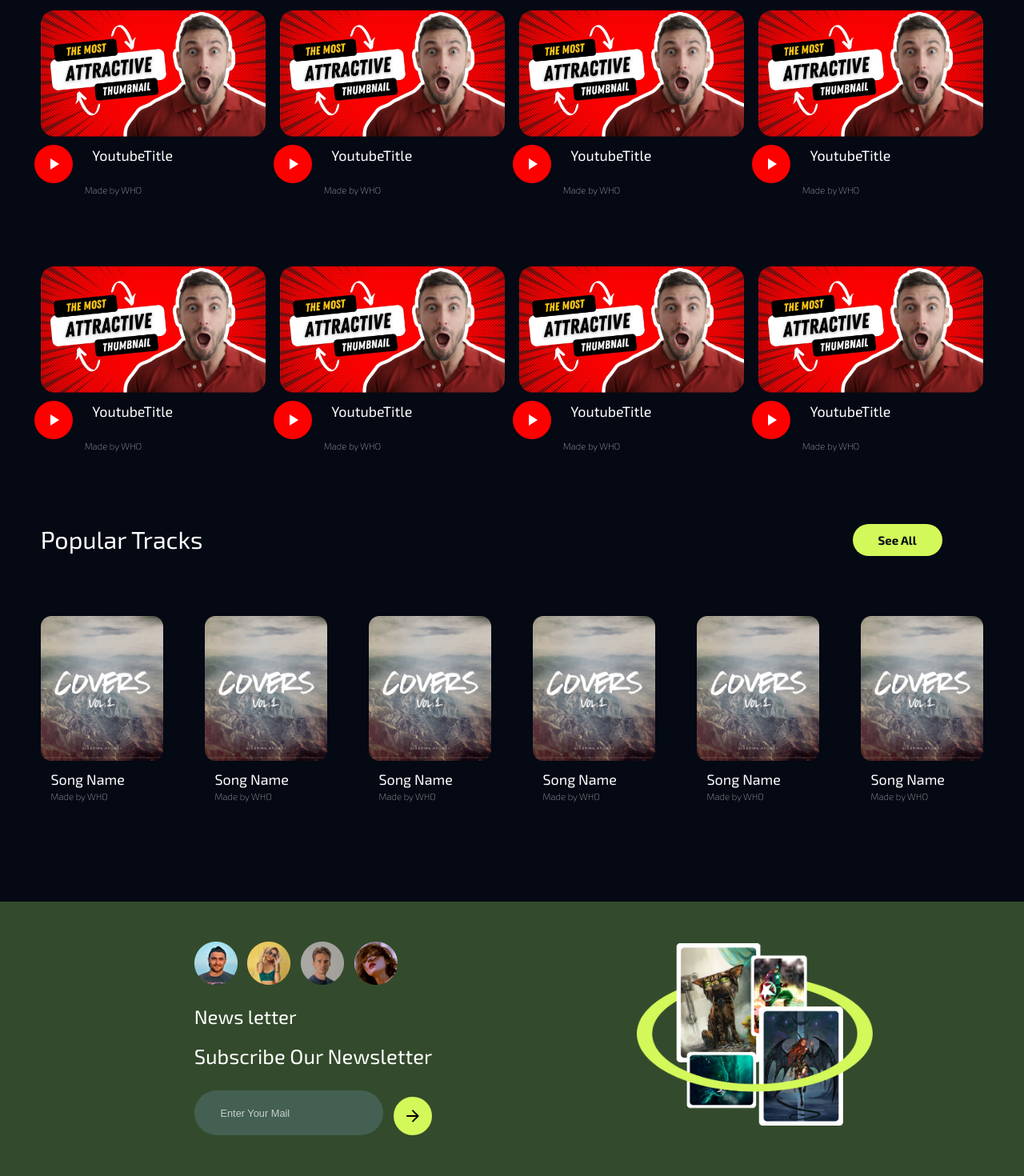
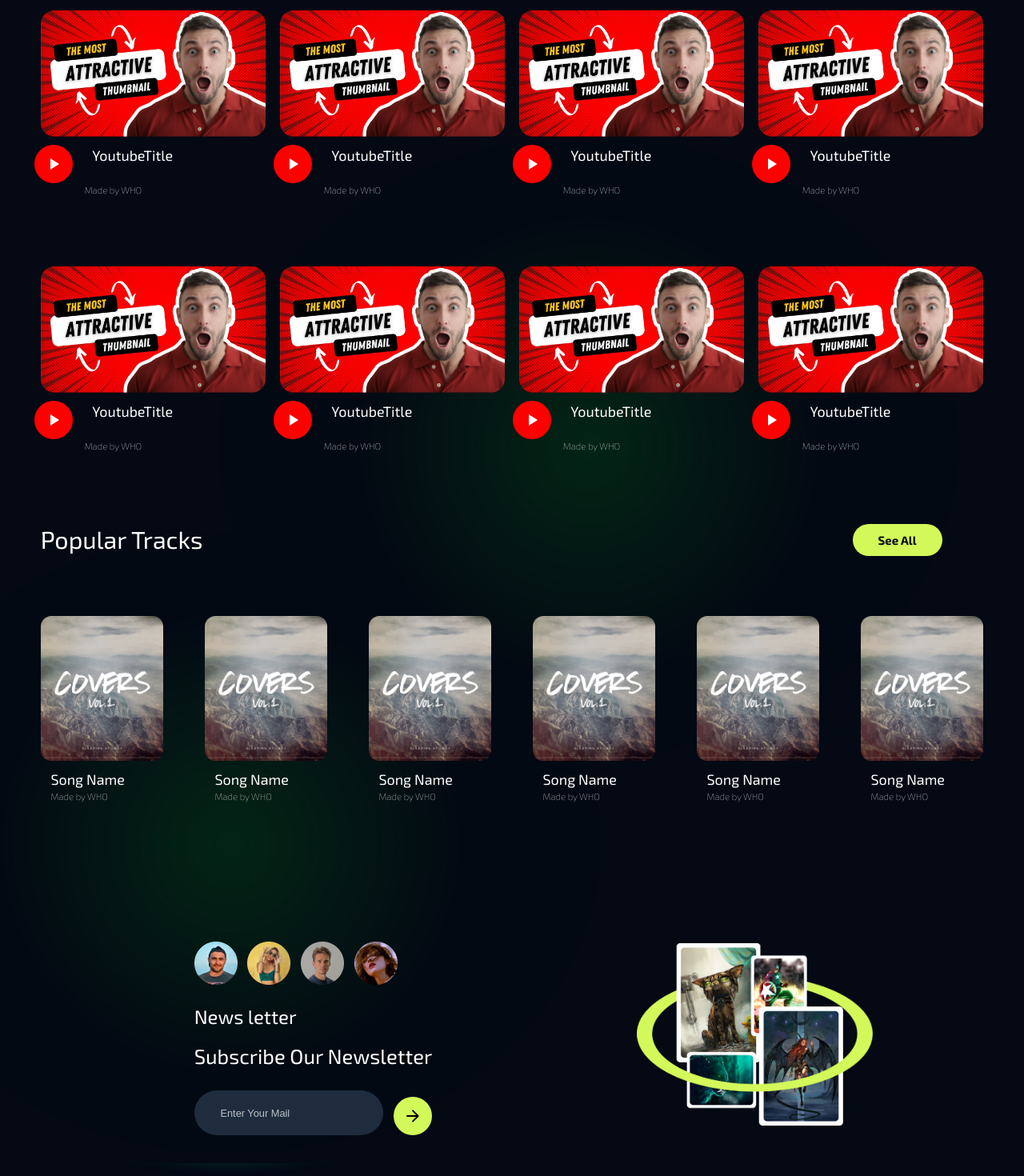
Before and after one commit to UOA-CS732-SE750-Students-2024/project-group-noble-nightingales, a React (Vite) app in the folder frontend/frontend/: page /explore in a window 1280 px wide. Shown: the part 1986-3456 px from the top of the page at 80% size. Built offline with nearby package versions, Linux system fonts and the light colour scheme.

Commit message:
finish the explore page

```diff
--- /dev/null
+++ b/frontend/frontend/src/Components/BallStatic/Ball.jsx
@@ -0,0 +1,10 @@
+
+import './BallCSS/Ball.css'
+export default function Ball() {
+  return (
+    <div >
+         <div className="staticBall"></div>
+    </div>
+
+  )
+}
--- /dev/null
+++ b/frontend/frontend/src/Components/BallStatic/BallCSS/Ball.css
@@ -0,0 +1,45 @@
+
+   .staticBall  {
+    position: absolute;
+    width: 1000px;
+    height: 1000px;
+    border-radius: 50%;
+    background-image: radial-gradient(circle at center, rgb(89, 207, 180) 0%, rgba(2, 68, 52, 0.7) 50%, rgba(0, 0, 0, 0) 300%);
+    overflow: hidden;
+    opacity: 40%;
+    filter: blur(8px);
+    overflow: hidden;
+    mix-blend-mode: hard-light;
+    right:65%;
+    top:20%;
+    z-index: 1;
+    pointer-events: none;
+  }
+
+
+  .staticBall ::before,
+  .staticBall ::after {
+    content: '';
+    position: absolute;
+    top: 50%;
+    left: 50%;
+    display: block;
+    width: 300%;
+    height: 300%;
+    border-radius: 50%;
+    transform: translate(-50%, -50%);
+    background-image: inherit;
+
+  }
+
+  .staticBall ::before {
+    z-index: -1;
+    filter: blur(40px);
+    opacity: 0.6;
+  }
+
+  .staticBall::after {
+    z-index: -2;
+    filter: blur(80px);
+    opacity: 0.2;
+  }
--- a/frontend/frontend/src/Components/Explore/AIRow/AIRowCSS/AIRow.css
+++ b/frontend/frontend/src/Components/Explore/AIRow/AIRowCSS/AIRow.css
@@ -1,9 +1,12 @@
 .AIRowContainer{
+    position: relative;
     display: flex;
     flex-direction: row;
     font-size: 2vw;
     padding: 6.33vh ;
     margin-left: 5vw;
+    z-index: 2;
+
 }
 .AIRowContainer .rightPicture{
     margin-left: 3vw; /*change the picture to the right gap with text*/
@@ -11,6 +14,7 @@
 .AIRowContainer .rightPicture img{
     width:60vw;
     height:60vh;
+
 }
 .AIRowContainer .leftAI{
     display: flex;
--- a/frontend/frontend/src/Components/Explore/SpotifyRow/SpotifyRowCSS/SpotifyRow.css
+++ b/frontend/frontend/src/Components/Explore/SpotifyRow/SpotifyRowCSS/SpotifyRow.css
@@ -5,6 +5,8 @@
     padding: 6.33vh ;
     padding-top: 3.6vh;
     height:40vh;
+    position: relative;
+    z-index: 2;
 }
 .SpotifyRowContainer .sectionTitleList{
     display: flex;
--- a/frontend/frontend/src/Components/Explore/SubscribeRow/SubscribeRowCSS/SubscribeRow.css
+++ b/frontend/frontend/src/Components/Explore/SubscribeRow/SubscribeRowCSS/SubscribeRow.css
@@ -4,8 +4,12 @@
     align-items: center;
     font-size: 2vw;
     padding: 6.33vh ;
-    background-color: #334b2c;
     margin-top: 13vh;
+    position: relative;
+    z-index: 2;
+    padding-bottom: 0;
+    margin-bottom: 0;
+
 
 }
 .SubscribeRowContainer .leftSub .leftList{
--- a/frontend/frontend/src/Components/Explore/YoutubeRow/YoutubeCSS/Youtube.css
+++ b/frontend/frontend/src/Components/Explore/YoutubeRow/YoutubeCSS/Youtube.css
@@ -1,9 +1,11 @@
  .YoutubeRowContainer{
+    position: relative;
     display: flex;
     flex-direction: column;
     font-size: 2vw;
     padding: 6.33vh ;
     padding-top: 0;
+    z-index: 2;
 
 }
 .YoutubeRowContainer .sectionTitleList{
--- a/frontend/frontend/src/Pages/ExplorePage/Explore.jsx
+++ b/frontend/frontend/src/Pages/ExplorePage/Explore.jsx
@@ -1,17 +1,18 @@
 
 import './ExploreCSS/Explore.css'
 import { Outlet } from 'react-router-dom'
-import Ball from '../../Components/Ball/Ball'
+import BallDynamic from '../../Components/BallDynamic/Ball'
 import IntroRow from '../../Components/Explore/IntroRow/IntroRow'
 import PictureRow from "../../Components/Explore/PictureSecondRow/PictureRow"
 import AIRow from '../../Components/Explore/AIRow/AIRow'
 import YoutubeRow from '../../Components/Explore/YoutubeRow/YoutubeRow'
 import SpotifyRow from '../../Components/Explore/SpotifyRow/SpotifyRow'
 import SubRow from '../../Components/Explore/SubscribeRow/SubscribeRow'
+import BallStatic from '../../Components/BallStatic/Ball'
 export default function Explore() {
   return (
     <div>
-        <Ball />
+      <BallDynamic />
 
         <div className="Explore-container">
           <div>
@@ -24,6 +25,7 @@ export default function Explore() {
           </div>
 
           <div className="embeddAIContainer">
+          <BallStatic />
           <AIRow />
           </div>
 
@@ -32,11 +34,17 @@ export default function Explore() {
           </div>
 
           <div className="popularTrackContainer">
+          <BallStatic />
           <SpotifyRow/>
           </div>
           <div className="subscribeContianer">
           <SubRow/>
+          <div className= "subBall">
+            <BallStatic />
           </div>
+
+          </div>
+
         </div>
 
         <Outlet />
--- a/frontend/frontend/src/Pages/ExplorePage/ExploreCSS/Explore.css
+++ b/frontend/frontend/src/Pages/ExplorePage/ExploreCSS/Explore.css
@@ -5,6 +5,29 @@
     flex-direction: column;
     justify-content: flex-start;
     overflow-x: hidden;
+
     /* padding: 9.33vh ;
     margin-left: 5vw; */
 }
+
+.subscribeContianer .subBall .staticBall{
+    top:330%;
+    right:40%;
+    background-image: radial-gradient(circle at center, rgb(22, 163, 132) 0%, rgba(2, 122, 92, 0.7) 50%, rgba(0, 0, 0, 0) 300%);
+    width: 120vh;
+    height: 100vh;
+}
+.embeddAIContainer .staticBall{
+    top:120%;
+    right:10%;
+    width: 120vh;
+    height: 100vh;
+    background-image: radial-gradient(circle at center, rgb(22, 163, 132) 0%, rgba(2, 122, 92, 0.7) 50%, rgba(0, 0, 0, 0) 300%);
+}
+.popularTrackContainer .staticBall {
+    top:268%;
+    right:5%;
+    width: 120vh;
+    height: 100vh;
+    background-image: radial-gradient(circle at center, rgb(22, 163, 132) 0%, rgba(2, 122, 92, 0.7) 50%, rgba(0, 0, 0, 0) 300%);
+}
```
Also changed, not shown: frontend/frontend/src/Components/BallDynamic/Ball.jsx (renamed from frontend/frontend/src/Components/Ball/Ball.jsx), frontend/frontend/src/Components/BallDynamic/BallCSS/Ball.css (renamed from frontend/frontend/src/Components/Ball/BallCSS/Ball.css).
